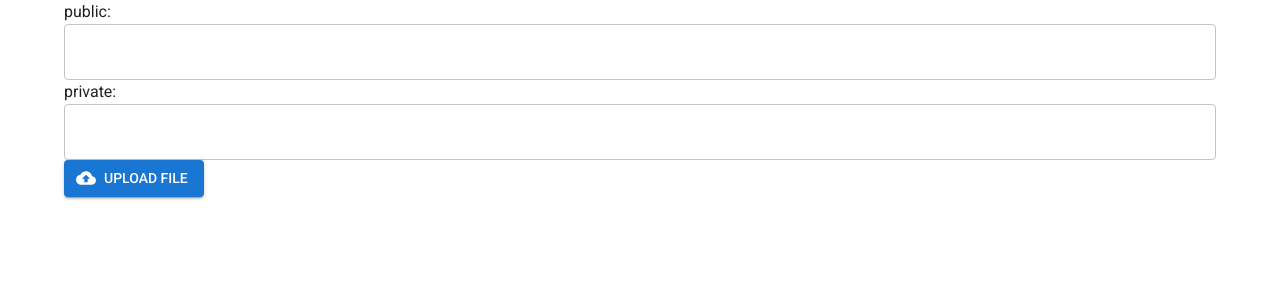
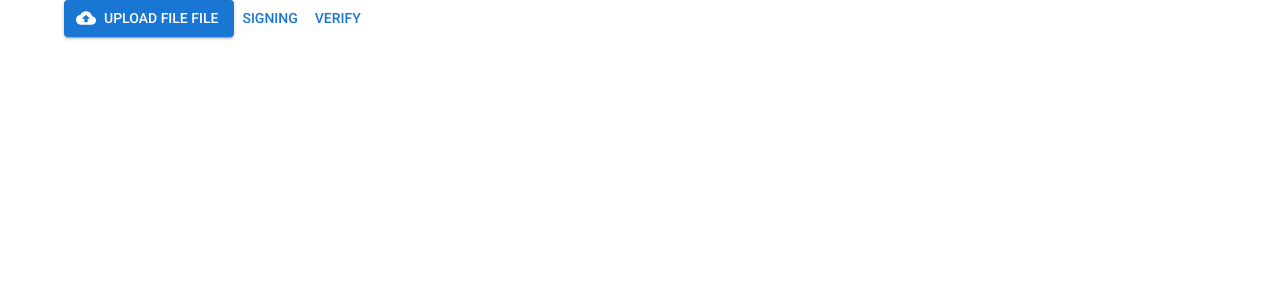
Before and after one commit to omitsuhashi/landing, a Next.js app: page /samples/signing in a window 1280 px wide. Shown: the top 300 px of the page. Built offline with nearby package versions, Linux system fonts and the light colour scheme.

Commit message:
✨signingとverifyingというコア機能を実装

```diff
--- a/src/app/samples/signing/file-uploader.tsx
+++ b/src/app/samples/signing/file-uploader.tsx
@@ -1,8 +1,17 @@
 import { CloudUpload } from "@mui/icons-material";
 import { Button } from "@mui/material";
 import VisuallyHiddenInput from "@/app/samples/signing/visually-hidden-input";
+import { ChangeEvent, PropsWithoutRef } from "react";
 
-export default function FileUploader() {
+type Props = {
+  onUpload: (ev: ChangeEvent<HTMLInputElement>) => Promise<void>;
+  targetName?: string;
+};
+
+export default function FileUploader({
+  onUpload,
+  targetName,
+}: PropsWithoutRef<Props>) {
   return (
     <Button
       component="label"
@@ -11,8 +20,8 @@ export default function FileUploader() {
       tabIndex={-1}
       startIcon={<CloudUpload />}
     >
-      Upload file
-      <VisuallyHiddenInput onChange={(ev) => {}} type="file" />
+      Upload {targetName} file
+      <VisuallyHiddenInput onChange={onUpload} type="file" />
     </Button>
   );
 }
--- a/src/app/samples/signing/hooks.ts
+++ b/src/app/samples/signing/hooks.ts
@@ -1,46 +1,93 @@
-import { ChangeEvent, useEffect, useState } from "react";
+import { ChangeEvent, MouseEventHandler, useEffect, useState } from "react";
 
 const ALGORITHM = "RSASSA-PKCS1-v1_5";
 
 export function useSigning() {
   const [publicKey, setPublicKey] = useState<CryptoKey>();
   const [privateKey, setPrivateKey] = useState<CryptoKey>();
+  const [file, setFile] = useState<ArrayBuffer>();
+  const [signature, setSignature] = useState<ArrayBuffer>();
 
-  async function onUploadFile(ev: ChangeEvent<HTMLInputElement>) {
-    const file = ev.target.files?.item(0);
-    if (!file || !privateKey) {
+  function getUploadedSingleFile(ev: ChangeEvent<HTMLInputElement>) {
+    return ev.target.files?.item(0);
+  }
+
+  async function onUploadSignTargetFile(ev: ChangeEvent<HTMLInputElement>) {
+    const file = getUploadedSingleFile(ev);
+    if (!file) return;
+    const fileBuf = await file.arrayBuffer();
+    setFile(fileBuf);
+  }
+
+  async function onSigning() {
+    if (!file || !privateKey) return;
+    const signature = await window.crypto.subtle.sign(
+      ALGORITHM,
+      privateKey,
+      file,
+    );
+    setSignature(signature);
+  }
+
+  async function onVerify() {
+    if (!signature || !file) {
+      alert("sig or file is empty");
       return;
     }
-
-    const fileBuf = await file.arrayBuffer();
-    return await window.crypto.subtle.sign(ALGORITHM, privateKey, fileBuf);
+    const result = await verify(signature, file);
+    alert(result);
   }
 
-  async function validate(signature: BufferSource, data: BufferSource) {
+  async function verify(signature: BufferSource, data: BufferSource) {
     if (!publicKey) {
-      return;
+      return false;
     }
 
     return window.crypto.subtle.verify(ALGORITHM, publicKey, signature, data);
   }
 
-  async function exportKey(key: CryptoKey) {
-    return await window.crypto.subtle.exportKey("jwk", key);
+  async function downloadKey(type: "public" | "private") {
+    if (type === "public" && !!publicKey) {
+      const keyData = await window.crypto.subtle.exportKey("raw", publicKey);
+      download(keyData, `${type}.pem`);
+    } else if (type === "private" && !!privateKey) {
+      const keyData = await window.crypto.subtle.exportKey("raw", privateKey);
+      download(keyData, `${type}.pem`);
+    }
   }
 
-  async function importKey(key: BufferSource) {
-    return await window.crypto.subtle.importKey("raw", key, ALGORITHM, true, [
-      "sign",
-      "verify",
-    ]);
+  async function importKey(buf: BufferSource, type: "public" | "private") {
+    const key = await window.crypto.subtle.importKey(
+      "raw",
+      buf,
+      ALGORITHM,
+      true,
+      ["sign", "verify"],
+    );
+    if (type === "public") {
+      setPublicKey(key);
+    } else if (type === "private") {
+      setPrivateKey(key);
+    }
   }
 
-  function download(data: ArrayBuffer) {
+  function download(data: ArrayBuffer, name: string) {
     // 1. ダウンロードする署名データをBlobに変換
     const blob = new Blob([data], { type: "application/octet-stream" });
 
     // 2. BlobからURLを作成
-    return URL.createObjectURL(blob);
+    const url = URL.createObjectURL(blob);
+
+    // 3. ダウンロードリンクを作成
+    const a = document.createElement("a");
+    a.href = url;
+    a.download = name;
+
+    // 4. ダウンロードリンクをクリック
+    a.click();
+
+    // 5. クリック後にリンクを削除
+    URL.revokeObjectURL(url); // メモリリークを防ぐためにURLを解放
   }
 
   useEffect(() => {
@@ -61,7 +108,10 @@ export function useSigning() {
   }, []);
 
   return {
-    publicKey,
-    privateKey,
+    onUploadSignTargetFile,
+    importKey,
+    downloadKey,
+    onVerify,
+    onSigning,
   };
 }
--- a/src/app/samples/signing/key-generator.tsx
+++ /dev/null
@@ -1,23 +0,0 @@
-"use client";
-
-import { TextField, Typography } from "@mui/material";
-import { PropsWithoutRef } from "react";
-
-type Props = {
-  publicKey: string;
-  privateKey: string;
-};
-
-export default function KeyGenerator({
-  publicKey,
-  privateKey,
-}: PropsWithoutRef<Props>) {
-  return (
-    <>
-      <Typography>public:</Typography>
-      <TextField fullWidth value={publicKey} />
-      <Typography>private:</Typography>
-      <TextField fullWidth value={privateKey} />
-    </>
-  );
-}
--- a/src/app/samples/signing/page.tsx
+++ b/src/app/samples/signing/page.tsx
@@ -1,8 +1,5 @@
 import { Box, CircularProgress, Container } from "@mui/material";
-import FileUploader from "@/app/samples/signing/file-uploader";
 import { Suspense } from "react";
-import SignButton from "@/app/samples/signing/sign-button";
-import ValidateButton from "@/app/samples/signing/validate-button";
 import SignForm from "@/app/samples/signing/sign-form";
 
 export default function SigningPage() {
--- a/src/app/samples/signing/sign-button.tsx
+++ /dev/null
@@ -1,5 +0,0 @@
-import { Button } from "@mui/material";
-
-export default function SignButton() {
-  return <Button></Button>;
-}
--- a/src/app/samples/signing/sign-form.tsx
+++ b/src/app/samples/signing/sign-form.tsx
@@ -1,25 +1,20 @@
 "use client";
 
 import { useSigning } from "@/app/samples/signing/hooks";
-import { Box } from "@mui/material";
-import KeyGenerator from "@/app/samples/signing/key-generator";
+import { Box, Button } from "@mui/material";
 import FileUploader from "@/app/samples/signing/file-uploader";
-import SignButton from "@/app/samples/signing/sign-button";
-import ValidateButton from "@/app/samples/signing/validate-button";
 
 export default function SignForm() {
-  const { privateKey, publicKey } = useSigning();
+  const { onUploadSignTargetFile, onVerify, onSigning } = useSigning();
   return (
     <>
       <Box>
-        {/* キーペアを生成してここに */}
-        <KeyGenerator publicKey={publicKey} privateKey={privateKey} />
-        {/* ファイルのアップロード */}
-        <FileUploader />
-        {/* 署名実行 */}
-        <SignButton />
-        {/* バリデーション実行 */}
-        <ValidateButton />
+        {/* 1. ファイルのアップロード */}
+        <FileUploader onUpload={onUploadSignTargetFile} targetName="file" />
+        {/* 2. 署名実行 */}
+        <Button onClick={onSigning}>signing</Button>
+        {/* 3. バリデーション実行 */}
+        <Button onClick={onVerify}>verify</Button>
       </Box>
     </>
   );
--- a/src/app/samples/signing/validate-button.tsx
+++ /dev/null
@@ -1,3 +0,0 @@
-export default function ValidateButton() {
-  return <></>;
-}
```
